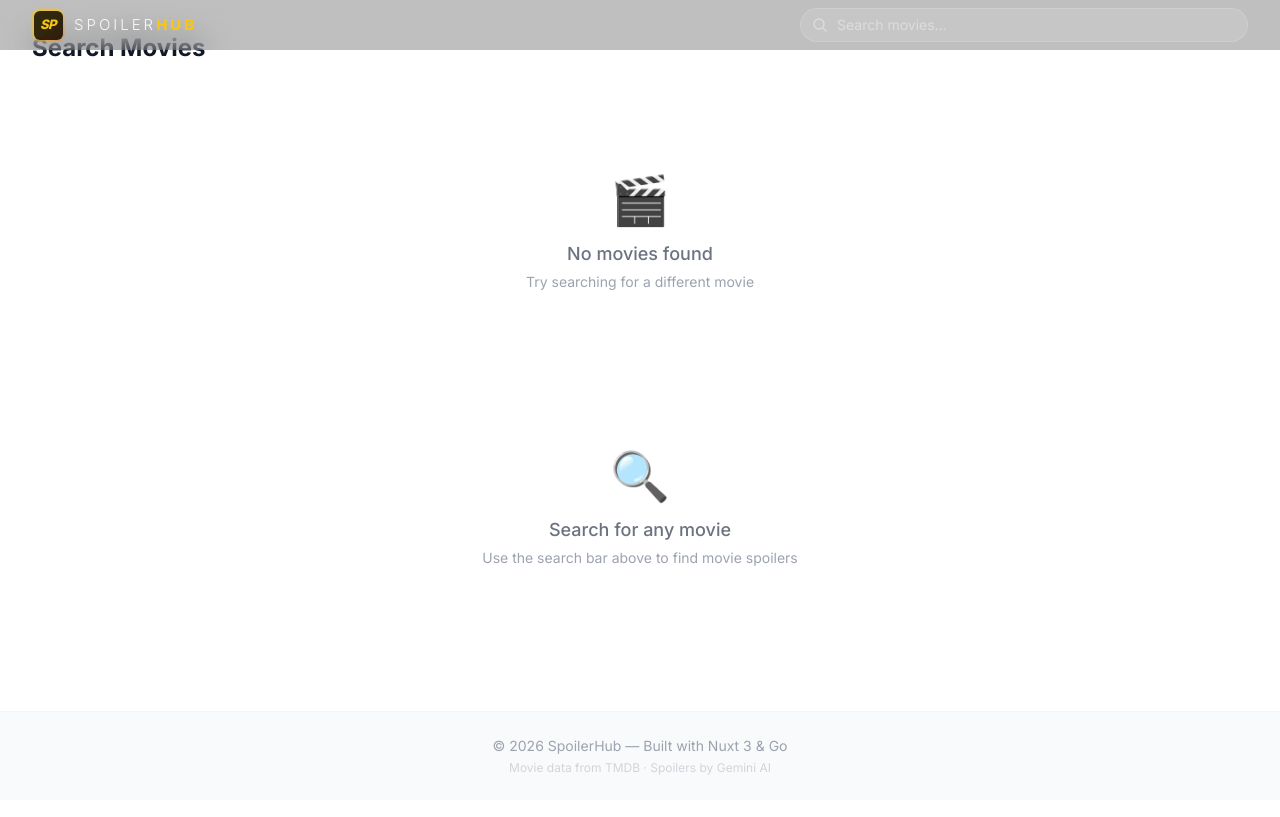
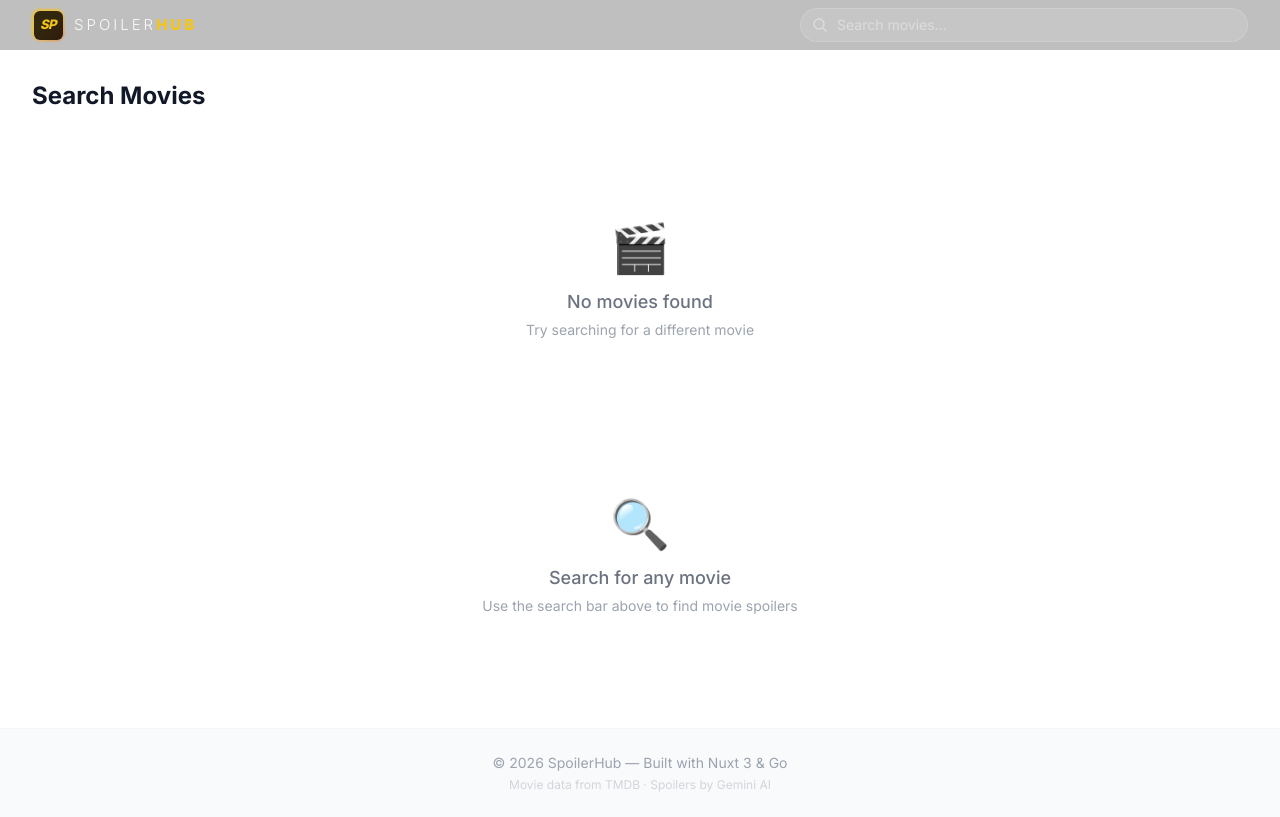
Before and after one commit to Aklile612/spoilerHub, a Nuxt app in the folder frontend/: page /search in a window 1280 px wide. Built offline with nearby package versions, Linux system fonts and the light colour scheme.

Commit message:
fix: adjust padding on search results page for improved layout

```diff
--- a/frontend/pages/search.vue
+++ b/frontend/pages/search.vue
@@ -29,7 +29,7 @@ useHead({
 </script>
 
 <template>
-  <div class="mx-auto max-w-7xl px-4 py-8 sm:px-6 lg:px-8">
+  <div class="pt-20 mx-auto max-w-7xl px-4 py-8 sm:px-6 lg:px-8">
     <!-- Search header -->
     <div class="mb-8">
       <h1 class="text-2xl font-bold text-gray-900">
```
